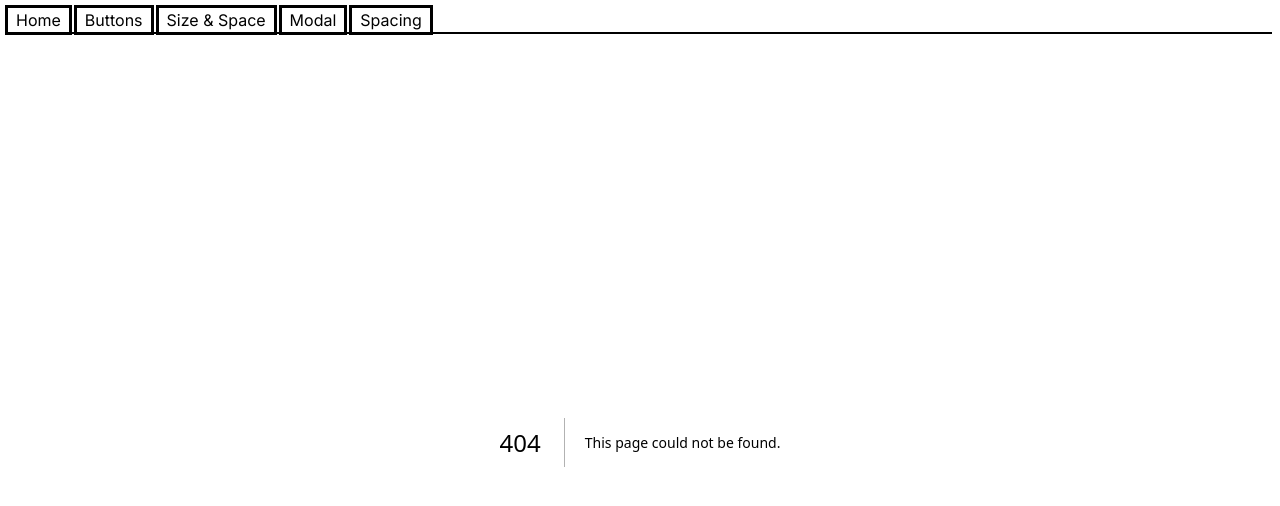
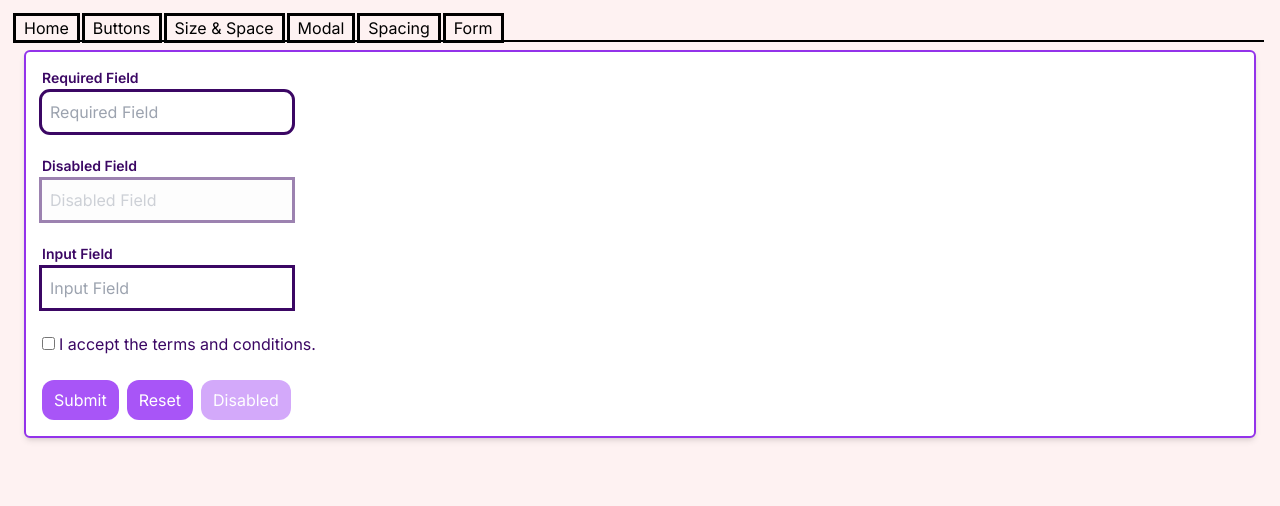
Before and after one commit to mkmule/tailwind-css-playground, a Next.js app: page /form in a window 1280 px wide. Before the commit this address had no page. Shown: the top 506 px of the page. Built offline with nearby package versions, Linux system fonts and the light colour scheme.

Commit message:
Added form exercise

```diff
--- /dev/null
+++ b/src/app/form/page.tsx
@@ -0,0 +1,39 @@
+'use client';
+
+const FormPage = () => {
+  return (
+    <main>
+      <form onSubmit={event => event.preventDefault()}
+            className="container mx-auto space-y-6 rounded-md border-2 border-purple-600 bg-white p-4 text-purple-950 shadow-md">
+        <div className="space-y-1">
+          <label htmlFor="required" className="block text-sm font-semibold">Required Field</label>
+          <input id="required" placeholder="Required Field" required className="p-2 outline rounded-lg"/>
+        </div>
+
+        <div className="space-y-1">
+          <label htmlFor="disabled" className="block text-sm font-semibold">Disabled Field</label>
+          <input id="disabled" placeholder="Disabled Field" disabled className="p-2 outline disabled:opacity-50"/>
+        </div>
+
+        <div className="space-y-1">
+          <label htmlFor="input" className="block text-sm font-semibold"> Input Field </label>
+          <input id="input" placeholder="Input Field" className="p-2 outline"/>
+        </div>
+
+        <div className="space-x-1">
+          <input id="terms" type="checkbox" className="p-2 checked:bg-amber-200"/>
+          <label htmlFor="terms">I accept the terms and conditions.</label>
+        </div>
+
+        <div className="space-x-2">
+          <button>Submit</button>
+          <button>Reset</button>
+          <button disabled>Disabled</button>
+        </div>
+      </form>
+
+    </main>
+  );
+};
+
+export default FormPage;
--- a/src/app/globals.css
+++ b/src/app/globals.css
@@ -9,7 +9,11 @@ body {
 
 @layer base {
     button {
-        @apply bg-primary px-2 py-1 text-white;
+        @apply bg-primary px-3 py-2 text-white rounded-xl;
+    }
+
+    button:disabled {
+        @apply opacity-50 pointer-events-none
     }
 }
 
--- a/src/app/layout.tsx
+++ b/src/app/layout.tsx
@@ -16,6 +16,7 @@ const links = [
   { href: '/size-space', label: 'Size & Space' },
   { href: '/modal', label: 'Modal' },
   { href: '/spacing', label: 'Spacing' },
+  { href: '/form', label: 'Form' },
 ];
 
 export default function RootLayout({ children }: { children: React.ReactNode }) {
```
